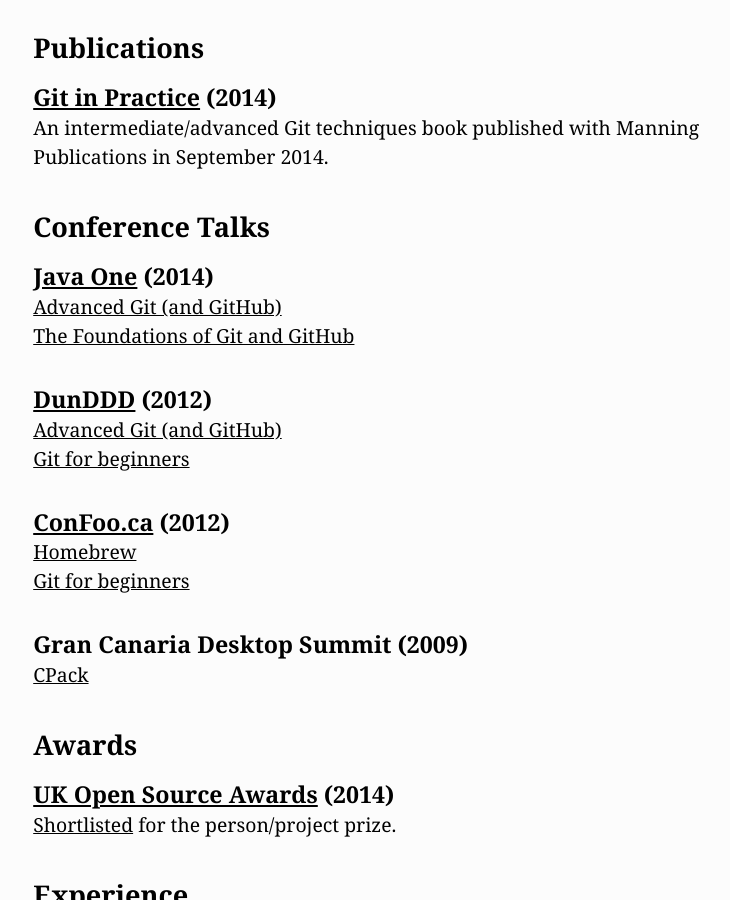
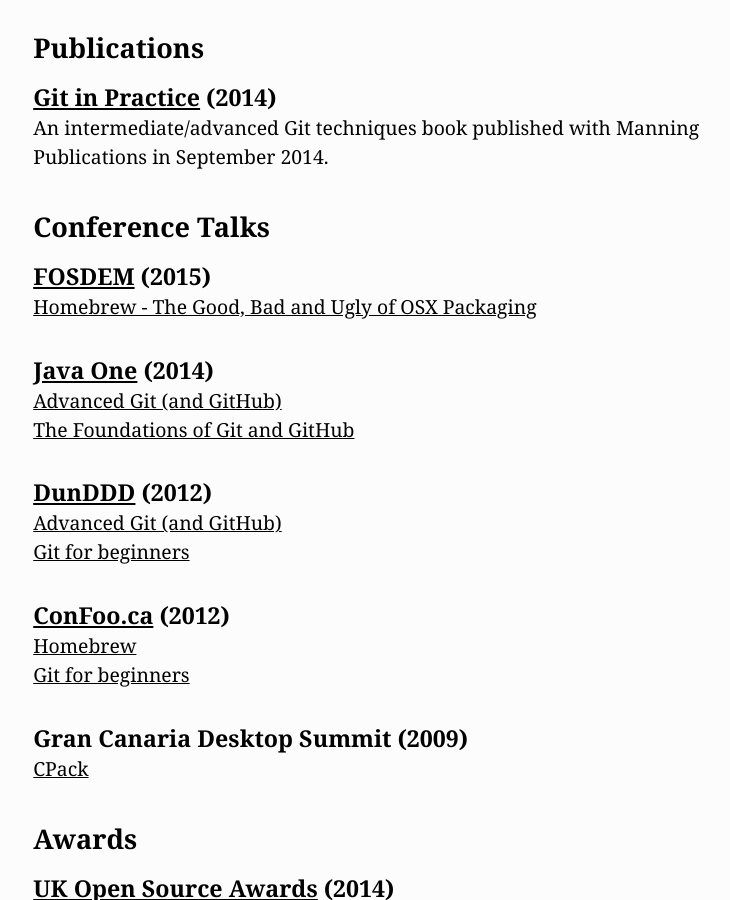
Before and after one commit to MikeMcQuaid/mikemcquaid.com, a Jekyll site: the page built from cv.markdown, in a window 1280 px wide and 900 px high, scrolled down 1286 px. Shown: the whole window, without its empty margins (268-998 px from the left). Built offline with Jekyll 4.4.1, drawn with Linux system fonts in a browser that asks for light colours.

Commit message:
Add FOSDEM talk.

```diff
--- a/cv.markdown
+++ b/cv.markdown
@@ -39,6 +39,9 @@
 An intermediate/advanced Git techniques book published with Manning Publications in September 2014.
 
 ### Conference Talks
+
+#### [FOSDEM](https://fosdem.org) (2015)
+* [Homebrew - The Good, Bad and Ugly of OSX Packaging](https://speakerdeck.com/mikemcquaid/homebrew-the-good-bad-and-ugly-of-osx-packaging)
 
 #### [Java One](https://www.oracle.com/javaone/index.html) (2014)
 * [Advanced Git (and GitHub)](https://speakerdeck.com/mikemcquaid/advanced-git-and-github)
--- a/talks.markdown
+++ b/talks.markdown
@@ -10,6 +10,11 @@
 <iframe width="640" height="385" src="//www.youtube.com/embed/c6rFzbZa6x0" frameborder="0" allowfullscreen></iframe>
 
 <script async class="speakerdeck-embed" data-id="5ced99801a3301309a9f1231381a9bc7" data-ratio="1.33333333333333" src="//speakerdeck.com/assets/embed.js"></script>
+
+### Homebrew - The Good, Bad and Ugly of OSX Packaging
+Some of the things that Homebrew does well, badly and the special challenges that OSX packagers need to deal with. Presented at [FOSDEM](https://fosdem.org) in 2015.
+
+<script async class="speakerdeck-embed" data-id="492fc76c5fda4044b08129f33d18278c" data-ratio="1.33333333333333" src="//speakerdeck.com/assets/embed.js"></script>
 
 ### Building GitHub Enterprise (and other things) with GitHub
 Presented to potential GitHub Enterprise customers in 2014.
```
